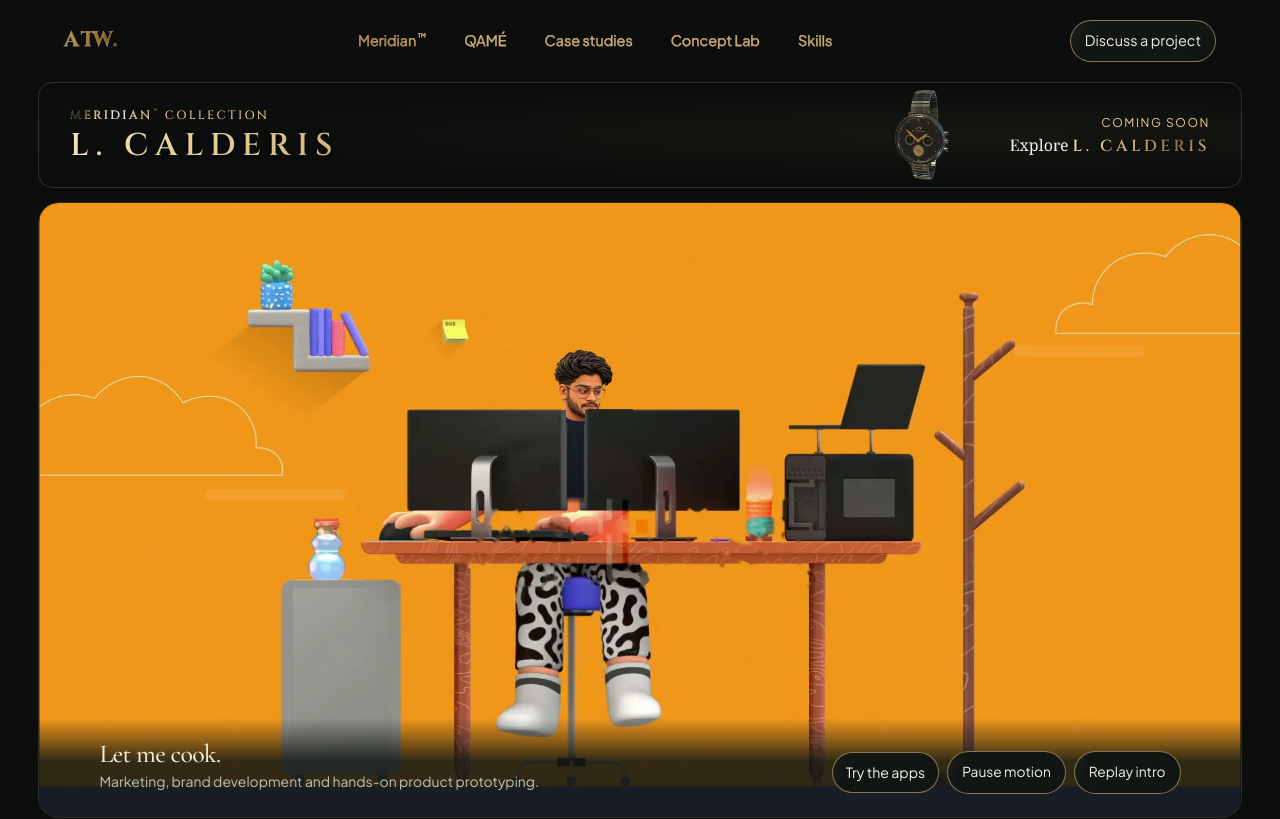
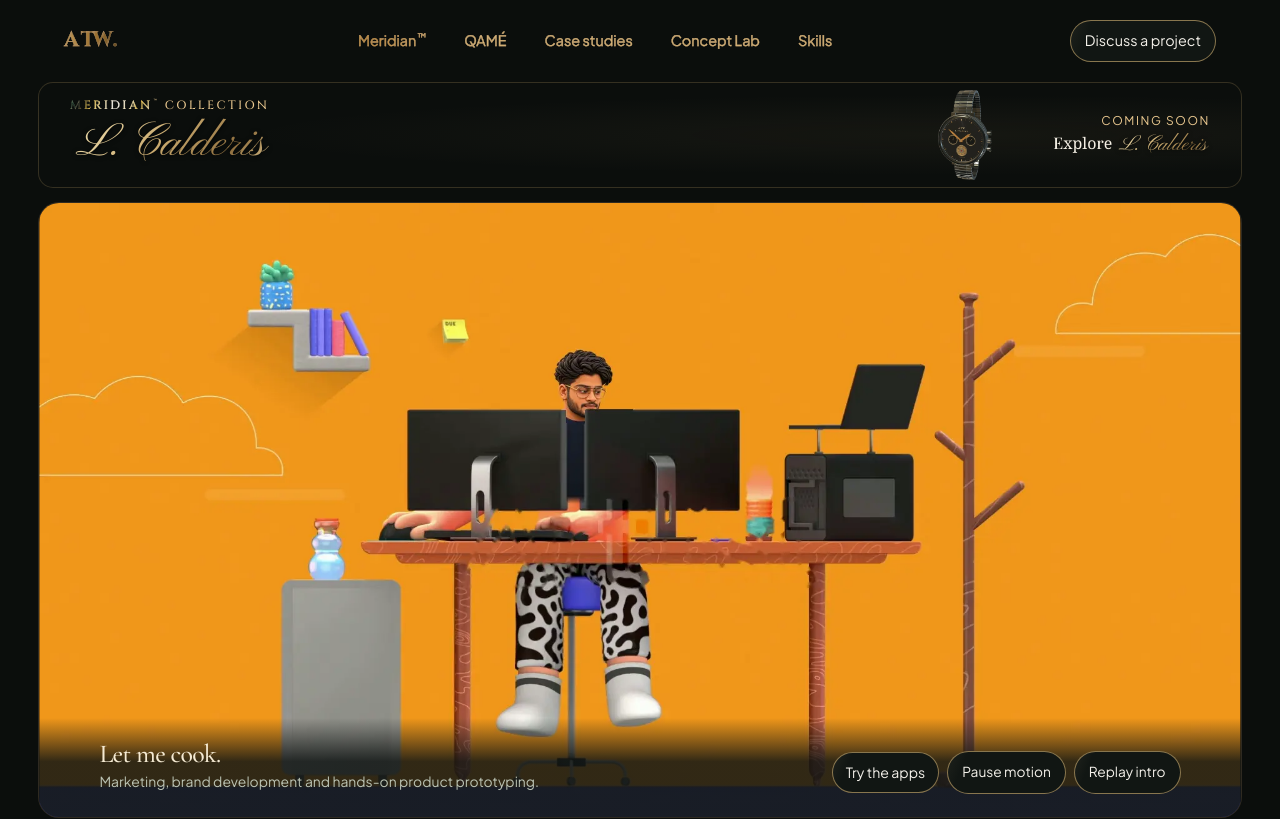
Before and after one commit to theanjalo877-jpg/ATW-Studio, a plain HTML site: page dist/index.html in a window 1280 px wide. Shown: the top 819 px of the page. Drawn offline with nearby package versions, Linux system fonts and the light colour scheme.

Commit message:
Set the L. Calderis display wordmark in calligraphy

```diff
--- a/dist/index.html
+++ b/dist/index.html
@@ -18,9 +18,9 @@
 </header>
 <main>
  <div class="collection-panel"><a class="collection-glimpse" href="meridian/" aria-label="Preview the Meridian Collection, a watch concept by ATW Studio">
-  <span class="collection-copy"><span class="collection-label"><span class="collection-heritage">Meridian</span><sup>™</sup> Collection</span><strong class="calderis-mark">L. CALDERIS</strong></span>
+  <span class="collection-copy"><span class="collection-label"><span class="collection-heritage">Meridian</span><sup>™</sup> Collection</span><strong class="calderis-mark calderis-script">L. Calderis</strong></span>
   <span class="collection-placeholder"><img src="meridian/frames/orbit/000.webp" alt="" width="112" height="90"></span>
-  <span class="collection-invite"><span class="collection-soon">Coming soon</span><span class="collection-cta">Explore <span class="calderis-mark">L. CALDERIS</span></span></span>
+  <span class="collection-invite"><span class="collection-soon">Coming soon</span><span class="collection-cta">Explore <span class="calderis-mark calderis-script">L. Calderis</span></span></span>
  </a><span class="collection-watch" aria-hidden="true"></span></div>
  <section class="hero" aria-labelledby="full-name">
   <div class="stage title-sequence" id="intro">
@@ -110,7 +110,7 @@
   <div class="section-heading"><div><p class="concept-eyebrow">BRAND &amp; PRODUCT EXPLORATIONS</p><h2 id="concept-lab-heading"><span class="gold-wave">Concept Lab</span></h2><p>Unsolicited brand concepts, visual identities, and interactive prototypes built for forward-thinking companies.</p></div></div>
   <ul class="brand-projects" aria-label="Brand projects">
    <li class="brand-qame"><a href="#qame"><span class="concept-badge">Brand Concept</span><img src="qame-film-poster.webp" alt="" loading="lazy"><i class="brand-steam" aria-hidden="true"></i><div><strong>QAMÉ<sup>™</sup></strong></div></a></li>
-   <li class="brand-calderis"><a href="meridian/"><span class="concept-badge">Product Design</span><img src="meridian/frames/orbit/000.webp" alt="" loading="lazy"><i class="brand-sheen" aria-hidden="true"></i><div><strong class="calderis-mark">L. CALDERIS</strong></div></a></li>
+   <li class="brand-calderis"><a href="meridian/"><span class="concept-badge">Product Design</span><img src="meridian/frames/orbit/000.webp" alt="" loading="lazy"><i class="brand-sheen" aria-hidden="true"></i><div><strong class="calderis-mark calderis-script">L. Calderis</strong></div></a></li>
    <li class="brand-lysse"><a href="#lysse-atelier"><span class="concept-badge">Fashion Collab</span><img src="lysse-blue.webp" alt="" loading="lazy"><div><strong>lysse<sup>™</sup></strong></div></a></li>
   </ul>
   <div class="section-heading prototype-heading"><div><p class="concept-eyebrow">BESPOKE SYSTEMS</p><h3>The Digital Atelier</h3><p>Interactive intelligence systems built to turn operational complexity into immediate clarity.</p></div></div>
--- a/dist/maison.css
+++ b/dist/maison.css
@@ -1,4 +1,4 @@
-@import url('https://fonts.googleapis.com/css2?family=Cinzel:wght@500;600;700&family=Cormorant+Garamond:wght@400;500;600&family=Plus+Jakarta+Sans:wght@400;500;600;700&display=swap');
+@import url('https://fonts.googleapis.com/css2?family=Cinzel:wght@500;600;700&family=Cormorant+Garamond:wght@400;500;600&family=Pinyon+Script&family=Plus+Jakarta+Sans:wght@400;500;600;700&display=swap');
 
 :root{
  --obsidian:#0b0e0c;--surface:#111613;--botanical:#143d30;--pearl:#f4f1ea;
@@ -125,3 +125,16 @@ body.portfolio,body.meridian{background:var(--obsidian);color:var(--pearl);font:
   100%{stroke-dashoffset:-100;opacity:0}
  }
 }
+
+.portfolio .collection-copy .calderis-script,
+.portfolio .collection-cta .calderis-script,
+.portfolio .brand-calderis .calderis-script,
+.meridian .closing-copy .calderis-script{
+ display:inline-block;width:fit-content;padding:0 .12em .06em;
+ font-family:"Pinyon Script","Apple Chancery",Georgia,cursive;font-weight:400;
+ line-height:1.12;letter-spacing:0;text-transform:none;white-space:nowrap
+}
+.portfolio .collection-copy .calderis-script{font-size:clamp(1.75rem,3.65vw,3.4rem)}
+.portfolio .collection-cta .calderis-script{font-size:clamp(1.14rem,1.7vw,1.6rem);vertical-align:-.05em}
+.portfolio .brand-calderis .calderis-script{font-size:clamp(1.6rem,3.25vw,2.9rem)}
+.meridian .closing-copy .calderis-script{font-size:clamp(2.5rem,8vw,7rem)}
```
Also changed, not shown: dist/meridian/index.html (+1 -1 lines).
